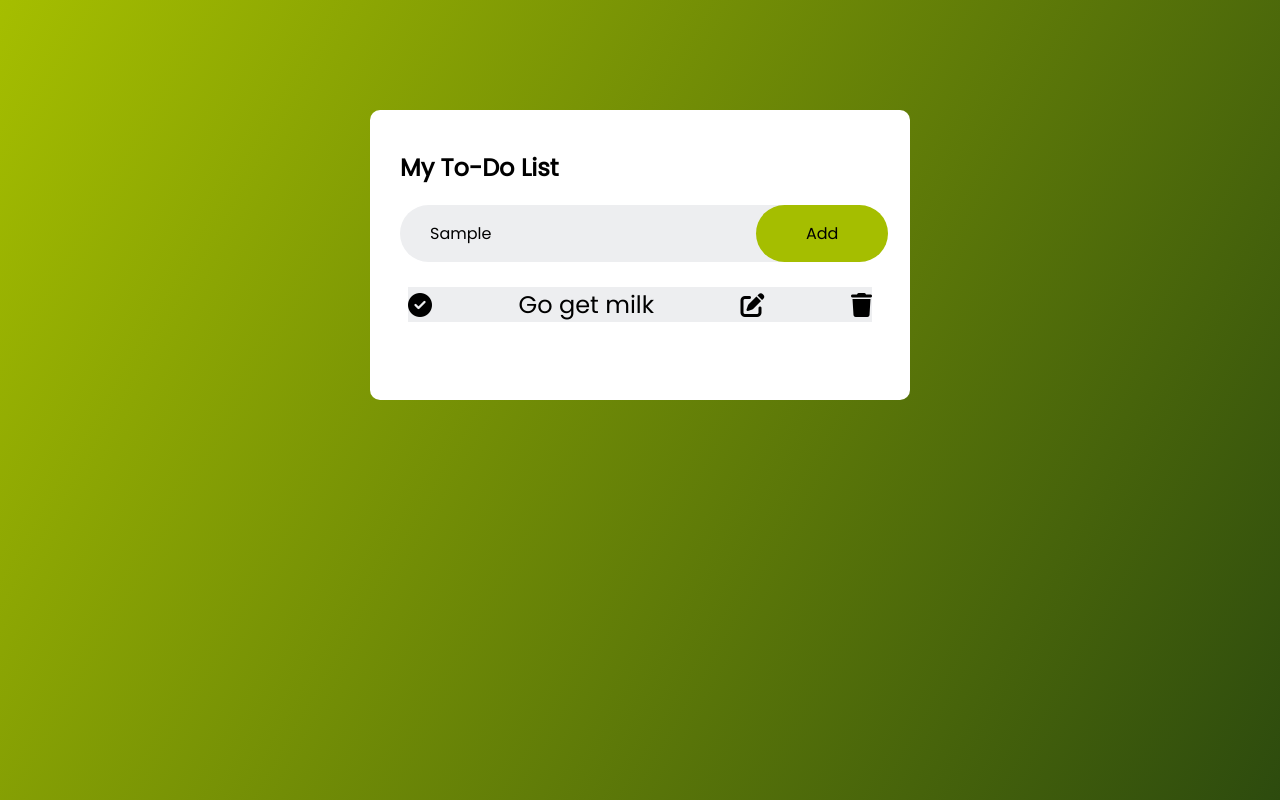
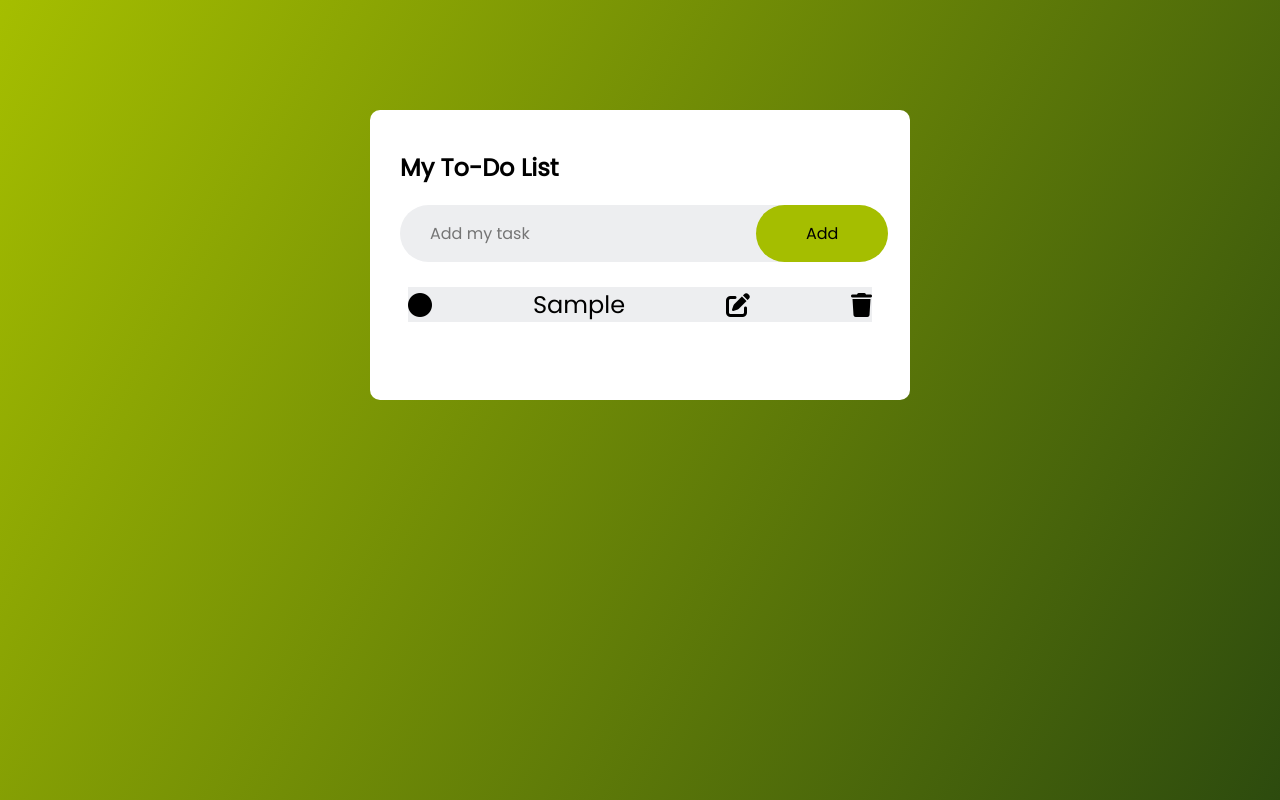
Before and after one commit to angelaanjorin/todoapp, a plain HTML site: page index.html in a window 1280 px wide. Both pictures are taken after typing "Sample" into the empty fields and a click on the button "Add". Drawn offline with Linux system fonts and the light colour scheme.

Commit message:
Add code for render todos in script.js and update index.html

```diff
--- a/assets/css/style.css
+++ b/assets/css/style.css
@@ -70,7 +70,7 @@ border-radius: 40px;
 padding: 10px;
 }
 
-#todo-list{
+#todos-list{
     list-style: none;
 
 }
--- a/index.html
+++ b/index.html
@@ -19,14 +19,14 @@
                     <button type="submit" id= "add-button">Add</button>
                 </form>
             </div>
-            <div id="todo-list">
-                <div class="todo" id="0">
-                  <!-- <i class="fa-regular fa-circle"></i> -->
+            <div id="todos-list">
+                <!-- <div class="todo" id="0">
+                  <i class="fa-regular fa-circle"></i>
                   <i class="fa-solid fa-circle-check"></i>
                   <p class="">Go get milk</p>
                   <i class="fa-solid fa-pen-to-square"></i>
                   <i class="fas fa-trash"></i>
-                </div>
+                </div>-->
             </div>
         </div>
     </div>
--- a/script.js
+++ b/script.js
@@ -1,6 +1,7 @@
 //Selectors
 const form = document.getElementById("todoform");
 const todoInput = document.getElementById("newtodo");
+const todosList = document.getElementById("todos-list");
 
 //VARS
 let todos = [];
@@ -9,6 +10,7 @@ form.addEventListener('submit', function (event) {
     event.preventDefault();
 
     saveTodo();
+    renderTodos();
 })
 
 //SAVE TODO
@@ -19,22 +21,40 @@ form.addEventListener('submit', function (event) {
         const isEmpty = todoValue === '';
 
         //check for duplicate todos
-        const isDuplicate = todos.some((todo) => todo.value === todoValue);
+        const isDuplicate = todos.some((todo) => todo.value.toUpperCase() === todoValue.toUpperCase());
 
 
         if (isEmpty) {
             alert("Todo`s input is empty");
         } else if (isDuplicate) {
-            alert("Todo already exists!")
+            alert("Todo already exists!");
         }
-        else {const todo = {
-            value : todoValue,
-            checked : false,
-        };
-       todos.push (todo);
-        console.log (todos);
+        else {
+       todos.push ({
+        value : todoValue,
+        checked : false,
+    });
+       todoInput.value = "";
     };
 }
+
+//  RENDER TODOS
+    function renderTodos(){
+        //CLEAR ELEMENT BEFORE A RE-RENDER
+            todosList.innerHTML = "";
+
+            //RENDER TODOS
+        todos.forEach((todo, index) => {
+            todosList.innerHTML += `
+            <div class="todo" id=${index}>
+            <i class= "fa ${todo.checked ? 'fa-circle-check' : 'regular fa-circle'}" ></i>
+            <p class="">${todo.value}</p>
+            <i class="fa-solid fa-pen-to-square"></i>
+            <i class="fas fa-trash"></i>
+          </div>
+          `;
+        });
+    }
 //Event Listeners
 
 //Functions
```
